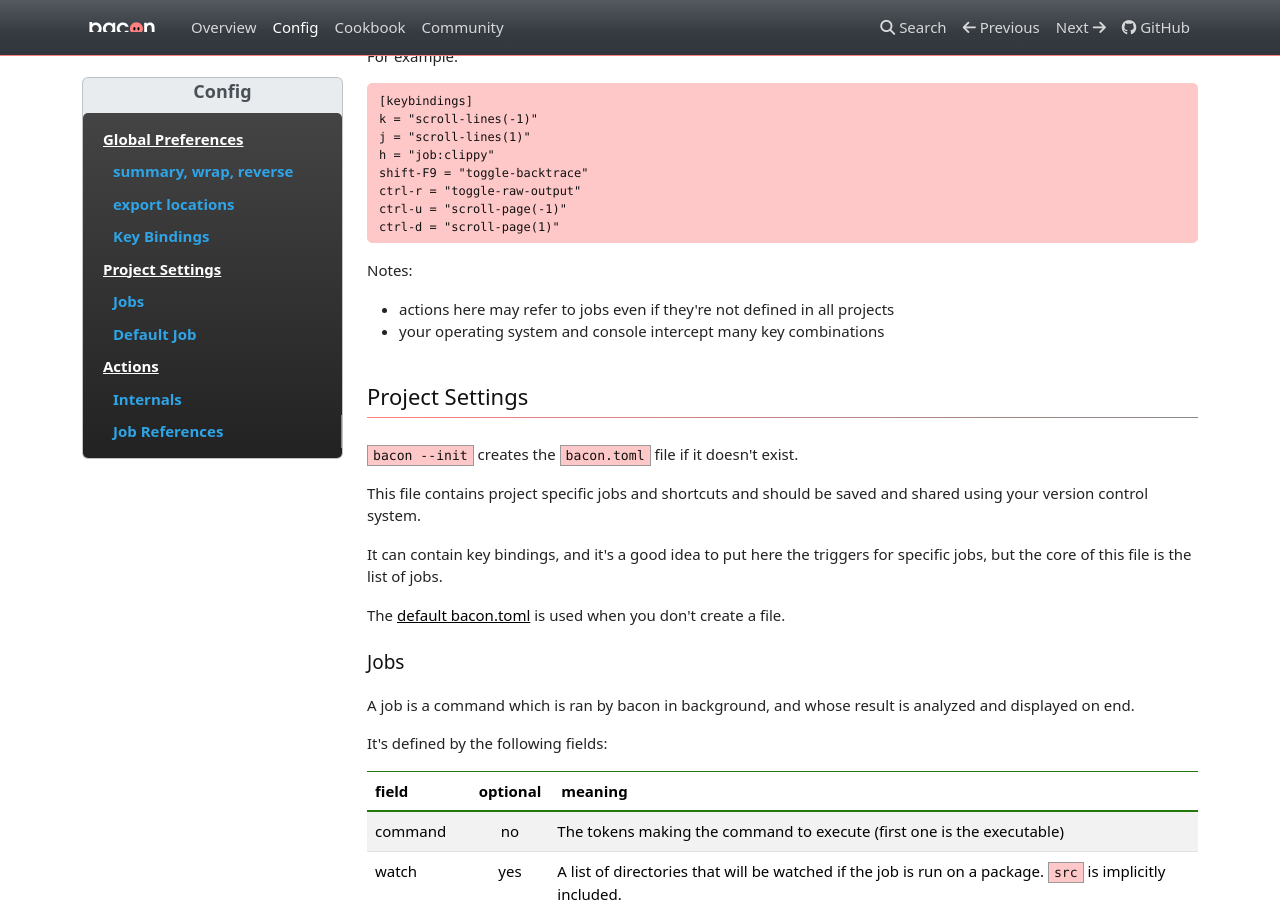
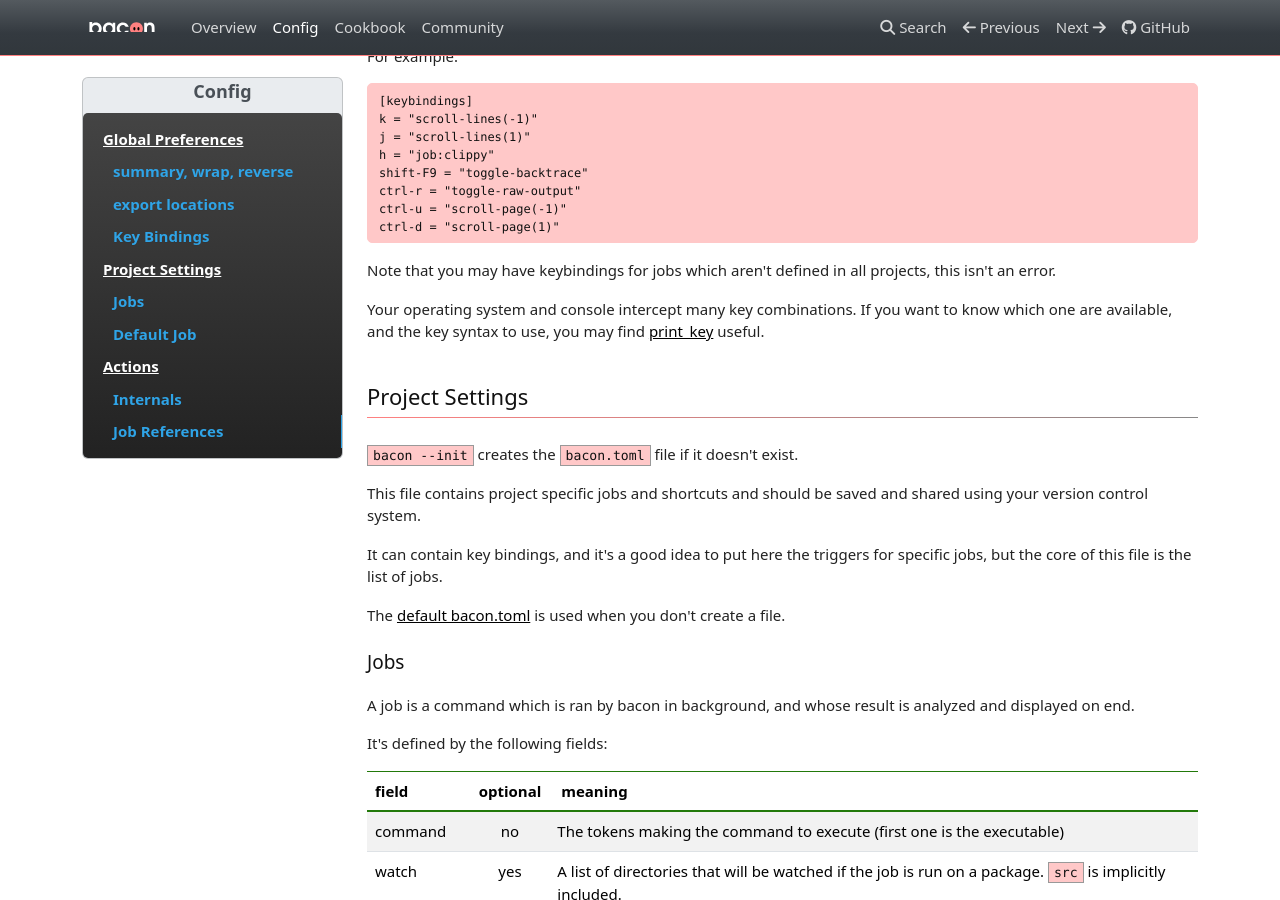
Before and after one commit to Canop/bacon, an MkDocs documentation site: the page built from website/docs/config.md, in a window 1280 px wide and 900 px high, scrolled down 1047 px. Built offline with MkDocs 1.6.1, drawn with Linux system fonts in a browser that asks for light colours; nearby versions of some CDN libraries; a style sheet for code colours, icons or effects is not loaded.

Commit message:
mention print_key in website
so that I don't have to answer people asking what keybindings are
available

````diff
--- a/website/docs/config.md
+++ b/website/docs/config.md
@@ -59,10 +59,9 @@ ctrl-u = "scroll-page(-1)"
 ctrl-d = "scroll-page(1)"
 ```
 
-Notes:
+Note that you may have keybindings for jobs which aren't defined in all projects, this isn't an error.
 
-* actions here may refer to jobs even if they're not defined in all projects
-* your operating system and console intercept many key combinations
+Your operating system and console intercept many key combinations. If you want to know which one are available, and the key syntax to use, you may find [print_key](https://github.com/Canop/print_key) useful.
 
 # Project Settings
 
````
Also changed, not shown: 1 other file.
